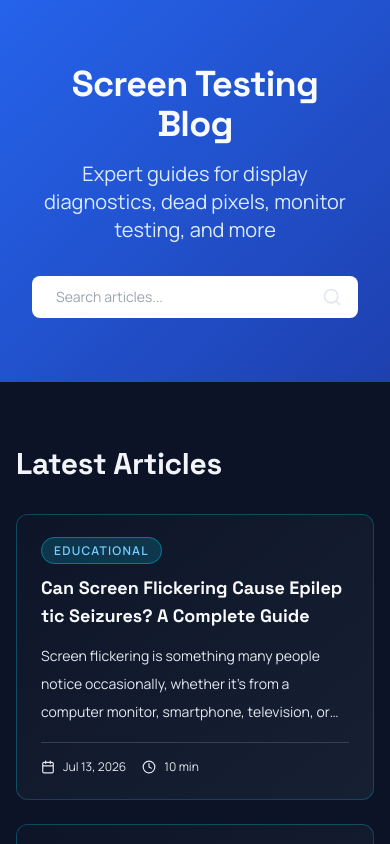
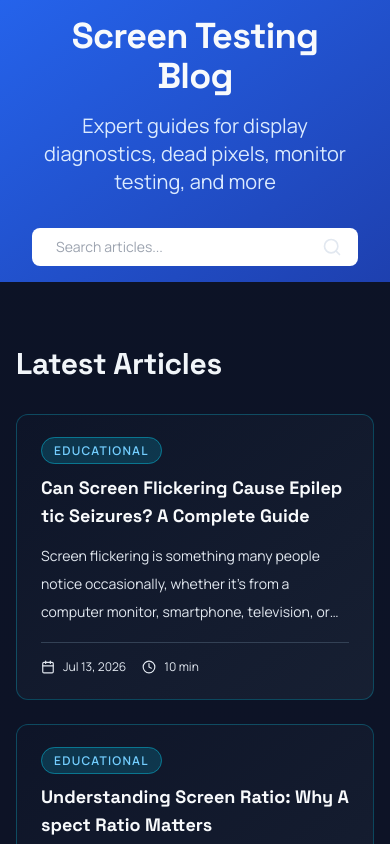
Before and after one commit to sjottens/Whitescreen, a Next.js app: page /blog in a window 390 px wide. Shown: the top 844 px of the page. Built offline with nearby package versions, Linux system fonts and the light colour scheme.

Commit message:
fix: Reduce search bar padding on blog page for consistent desktop/mobile sizing

```diff
--- a/components/blog/blog-homepage.tsx
+++ b/components/blog/blog-homepage.tsx
@@ -110,7 +110,7 @@ export function BlogHomepage({
   return (
     <div className="bg-white">
       {/* Hero Section */}
-      <section className="bg-gradient-to-br from-blue-600 to-blue-800 text-white px-4 py-16 md:py-24">
+      <section className="bg-gradient-to-br from-blue-600 to-blue-800 text-white px-4 py-4">
         <div className="container text-center">
           <h1 className="text-4xl md:text-5xl font-bold mb-4">{title}</h1>
           <p className="text-xl text-blue-100 mb-8">{subtitle}</p>
@@ -123,7 +123,7 @@ export function BlogHomepage({
                 placeholder={translate('blog_search_placeholder')}
                 value={searchQuery}
                 onChange={(e) => setSearchQuery(e.target.value)}
-                className="w-full px-6 py-2.5 rounded-lg text-gray-900 focus:outline-none focus:ring-2 focus:ring-blue-300"
+                className="w-full px-6 py-2 rounded-lg text-gray-900 focus:outline-none focus:ring-2 focus:ring-blue-300"
               />
               <Search
                 className="absolute right-4 top-1/2 transform -translate-y-1/2 text-gray-400"
```
